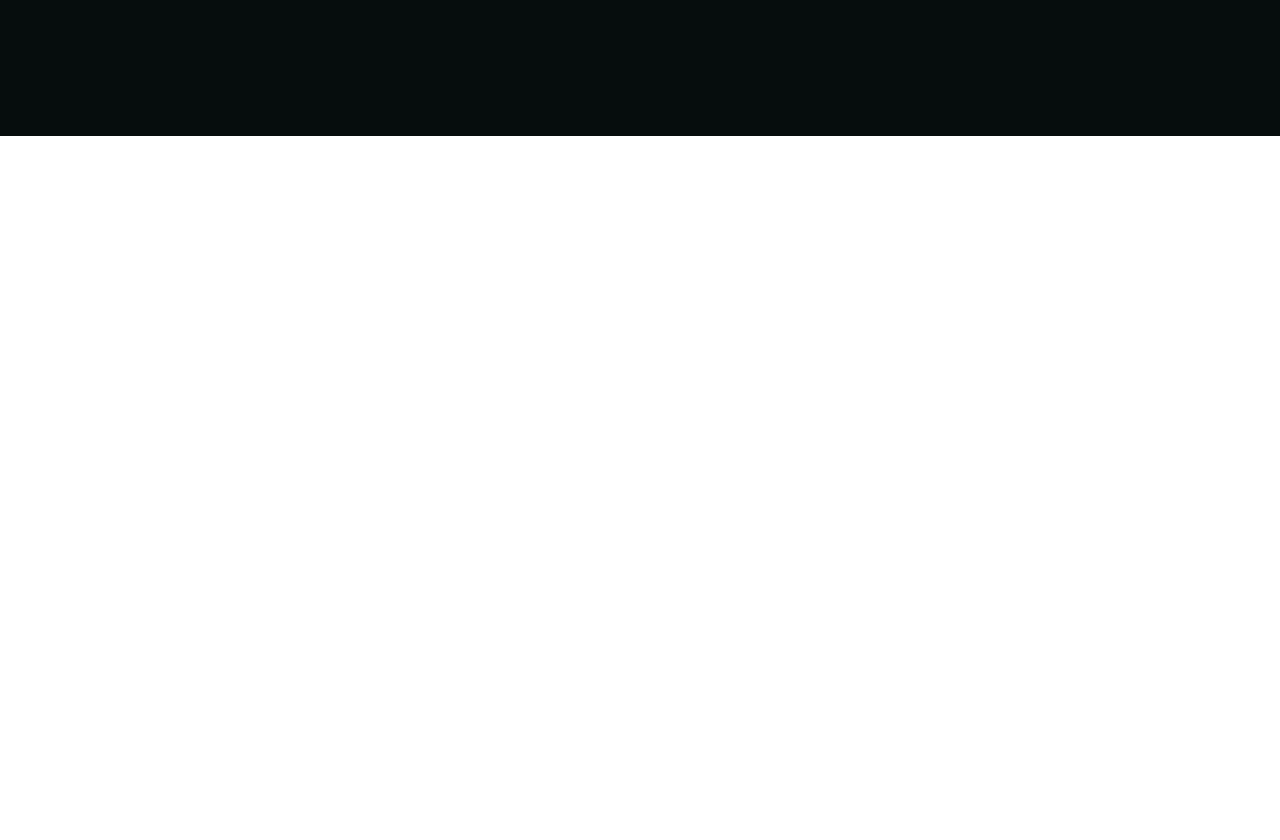
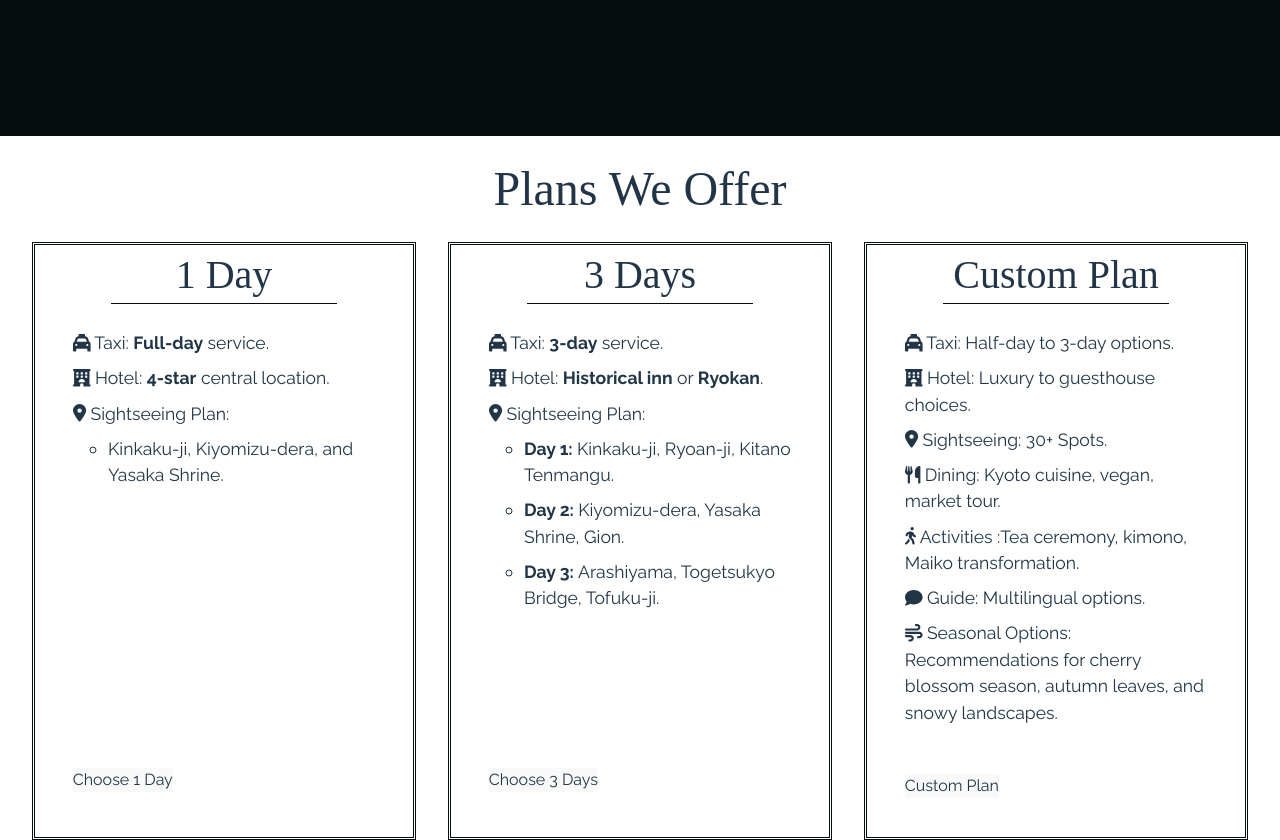
Before and after one commit to shinyonogi/trip-booking-fe, a React (Vite) app: page /kyoto in a window 1280 px wide. Shown: the part 3480-4320 px from the top of the page. Before the commit the page ends 3616 px from the top, so only its background shows below. Built offline with nearby package versions, Linux system fonts and the light colour scheme; a web font is replaced by a local one.

Commit message:
Initialized Options Section

```diff
--- /dev/null
+++ b/src/containers/landingPages/Kyoto/OptionsSection/KyotoOptionsSection.css
@@ -0,0 +1,99 @@
+.kyoto-options {
+    height: 88vh;
+
+    display: flex;
+    flex-direction: column;
+    align-items: center;
+}
+
+.kyoto-options__title {
+    height: 15%;
+    width: 100%;
+
+    display: flex;
+    justify-content: center;
+    align-items: center;
+
+    font-size: 3em;
+    font-family: var(--font-main-english);
+}
+
+.kyoto-options__container {
+    height: 85%;
+    width: 100%;
+
+    display: flex;
+    justify-content: space-evenly;
+}
+
+.kyoto-options__option__wrapper {
+    width: 30%;
+    height: 100%;
+
+    border: solid 1px var(--black);
+}
+
+.kyoto-options__option {
+    width: calc(100% - 2px);
+    height: calc(100% - 2px);
+
+    margin: 1px 1px;
+    display: flex;
+    flex-direction: column;
+    align-items: center;
+
+    border: solid 1px var(--black);
+}
+
+.kyoto-options__option__title {
+    height: calc(10% - 1px);
+
+    display: flex;
+    justify-content: center;
+
+    font-size: 2.5em;
+    font-family: var(--font-main-english);
+}
+
+.kyoto-options__option__line-bottom {
+    height: 1px;
+    width: 60%;
+
+    background-color: var(--black);
+}
+
+.kyoto-options__option__list {
+    height: 70%;
+    width: 80%;
+
+    margin-top: 1em;
+
+    font-size: 1.1em;
+}
+
+.kyoto-options__option--button__wrapper {
+    height: 20%;
+    width: 80%;
+
+    display: flex;
+    flex-direction: column;
+    justify-content: center;
+}
+
+.kyoto-options__option__list li {
+    margin: 0.5em 0;
+}
+
+.kyoto-options__option__list li h4,
+.kyoto-options__option__list li p {
+    display: inline;
+}
+
+.kyoto-options__option__list ul {
+    width: 100%;
+
+    box-sizing: border-box;
+    padding-left: 2em;
+
+    list-style-type: circle;
+}
--- /dev/null
+++ b/src/containers/landingPages/Kyoto/OptionsSection/index.tsx
@@ -0,0 +1,157 @@
+import { InViewHookResponse, useInView } from "react-intersection-observer";
+import { motion, Variants } from "framer-motion";
+import { FontAwesomeIcon } from '@fortawesome/react-fontawesome';
+import { faTaxi, faHotel, faLocationDot, faUtensils, faPersonWalking, faComment, faWind } from '@fortawesome/free-solid-svg-icons';
+import { useNavigate } from 'react-router-dom';
+
+import ButtonPrimary from "@/components/buttons/ButtonPrimary";
+
+import './KyotoOptionsSection.css';
+
+interface VariantDefinition extends Variants {
+    hidden: { opacity: number; y?: number };
+    visible: {
+        opacity: number;
+        y?: number;
+        transition: {
+            opacity?: { duration: number };
+            y?: { duration: number };
+        };
+    };
+}
+
+const KyotoOptionsSection: React.FC = () => {
+    const navigate = useNavigate();
+
+    const [ref, inView]: InViewHookResponse = useInView({
+        threshold: 0.05,
+        triggerOnce: false
+    });
+
+    const variants: VariantDefinition = {
+        hidden: { opacity: 0, y: 100 },
+        visible: {
+          opacity: 1,
+          y: 0,
+          transition: {
+            opacity: {duration: 1},
+            y: {duration: 1}
+          }
+        }
+    };
+
+    return (
+        <>
+            <section className='kyoto-options'>
+                <h2 className="kyoto-options__title">Plans We Offer</h2>
+                <motion.div
+                    className="kyoto-options__container"
+                    ref={ref}
+                    initial='hidden'
+                    animate={inView ? 'visible' : 'hidden'}
+                    variants={variants}
+                >
+                    <div className="kyoto-options__option__wrapper">
+                        <div className="kyoto-options__option">
+                            <h3 className="kyoto-options__option__title">1 Day</h3>
+                            <div className="kyoto-options__option__line-bottom"></div>
+                            <ul className="kyoto-options__option__list">
+                                <li>
+                                    <h4><FontAwesomeIcon icon={faTaxi} className='option__item__list__icon'/> Taxi: </h4>
+                                    <p><strong>Full-day</strong> service.</p>
+                                </li>
+                                <li>
+                                    <h4><FontAwesomeIcon icon={faHotel} className='option__item__list__icon'/> Hotel: </h4>
+                                    <p><strong>4-star</strong> central location.</p>
+                                </li>
+                                <li>
+                                    <h4><FontAwesomeIcon icon={faLocationDot} className='option__item__list__icon'/> Sightseeing Plan: </h4>
+                                    <ul>
+                                        <li><p>Kinkaku-ji, Kiyomizu-dera, and Yasaka Shrine.</p></li>
+                                    </ul>
+                                </li>
+                            </ul>
+                            <div className="kyoto-options__option--button__wrapper">
+                                <ButtonPrimary label="Choose 1 Day" onClick={() => navigate('/')}/>
+                            </div>
+                        </div>
+                    </div>
+                    <div className="kyoto-options__option__wrapper">
+                        <div className="kyoto-options__option">
+                            <h3 className="kyoto-options__option__title">3 Days</h3>
+                            <div className="kyoto-options__option__line-bottom"></div>
+                            <ul className="kyoto-options__option__list">
+                                <li>
+                                    <h4><FontAwesomeIcon icon={faTaxi} className='option__item__list__icon'/> Taxi: </h4>
+                                    <p><strong>3-day</strong> service.</p>
+                                </li>
+                                <li>
+                                    <h4><FontAwesomeIcon icon={faHotel} className='option__item__list__icon'/> Hotel: </h4>
+                                    <p><strong>Historical inn</strong> or <strong>Ryokan</strong>.</p>
+                                </li>
+                                <li>
+                                    <h4><FontAwesomeIcon icon={faLocationDot} className='option__item__list__icon'/> Sightseeing Plan: </h4>
+                                    <ul>
+                                        <li>
+                                            <p><strong>Day 1: </strong>Kinkaku-ji, Ryoan-ji, Kitano Tenmangu.</p>
+                                        </li>
+                                        <li>
+                                            <p><strong>Day 2: </strong>Kiyomizu-dera, Yasaka Shrine, Gion.</p>
+                                        </li>
+                                        <li>
+                                            <p><strong>Day 3: </strong>Arashiyama, Togetsukyo Bridge, Tofuku-ji.</p>
+                                        </li>
+                                    </ul>
+                                </li>
+                            </ul>
+                            <div className="kyoto-options__option--button__wrapper">
+                                <ButtonPrimary label="Choose 3 Days" onClick={() => navigate('/')}/>
+                            </div>
+                        </div>
+                    </div>
+                    <div className="kyoto-options__option__wrapper">
+                        <div className="kyoto-options__option">
+                            <h3 className="kyoto-options__option__title">Custom Plan</h3>
+                            <div className="kyoto-options__option__line-bottom"></div>
+                            <ul className="kyoto-options__option__list">
+                                <li>
+                                    <h4><FontAwesomeIcon icon={faTaxi} className='option__item__list__icon'/> Taxi: </h4>
+                                    <p>Half-day to 3-day options.</p>
+                                </li>
+                                <li>
+                                    <h4><FontAwesomeIcon icon={faHotel} className='option__item__list__icon'/> Hotel: </h4>
+                                    <p>Luxury to guesthouse choices.</p>
+                                </li>
+                                <li>
+                                    <h4><FontAwesomeIcon icon={faLocationDot} className='option__item__list__icon'/> Sightseeing: </h4>
+                                    <p>30+ Spots.</p>
+                                </li>
+                                <li>
+                                    <h4><FontAwesomeIcon icon={faUtensils} className='option__item__list__icon'/> Dining: </h4>
+                                    <p>Kyoto cuisine, vegan, market tour.</p>
+                                </li>
+                                <li>
+                                    <h4><FontAwesomeIcon icon={faPersonWalking} className='option__item__list__icon'/> Activities :</h4>
+                                    <p>Tea ceremony, kimono, Maiko transformation.</p>
+                                </li>
+                                <li>
+                                    <h4><FontAwesomeIcon icon={faComment} className='option__item__list__icon'/> Guide: </h4>
+                                    <p>Multilingual options.</p>
+                                </li>
+                                <li>
+                                    <h4><FontAwesomeIcon icon={faWind} className='option__item__list__icon'/> Seasonal Options: </h4>
+                                    <p>Recommendations for cherry blossom season, autumn leaves, and snowy landscapes.</p>
+                                </li>
+                            </ul>
+                            <div className="kyoto-options__option--button__wrapper">
+                                <ButtonPrimary label="Custom Plan" onClick={() => navigate('/')}/>
+                            </div>
+                        </div>
+                    </div>
+                </motion.div>
+            </section>
+        </>
+    );
+};
+
+export default KyotoOptionsSection;
--- a/src/containers/landingPages/Kyoto/index.tsx
+++ b/src/containers/landingPages/Kyoto/index.tsx
@@ -1,7 +1,9 @@
 import BigHeader from "@/components/headers/BigHeader"
+
 import KyotoHeroSection from "./HeroSection";
 import KyotoFeatureSection from "./FeatureSection";
 import KyotoGallerySection from "./GallerySection";
+import KyotoOptionsSection from "./OptionsSection";
 
 const Kyoto: React.FC = () => {
     return (
@@ -11,6 +13,7 @@ const Kyoto: React.FC = () => {
                 <KyotoHeroSection />
                 <KyotoFeatureSection />
                 <KyotoGallerySection />
+                <KyotoOptionsSection />
             </div>
         </>
     );
```
